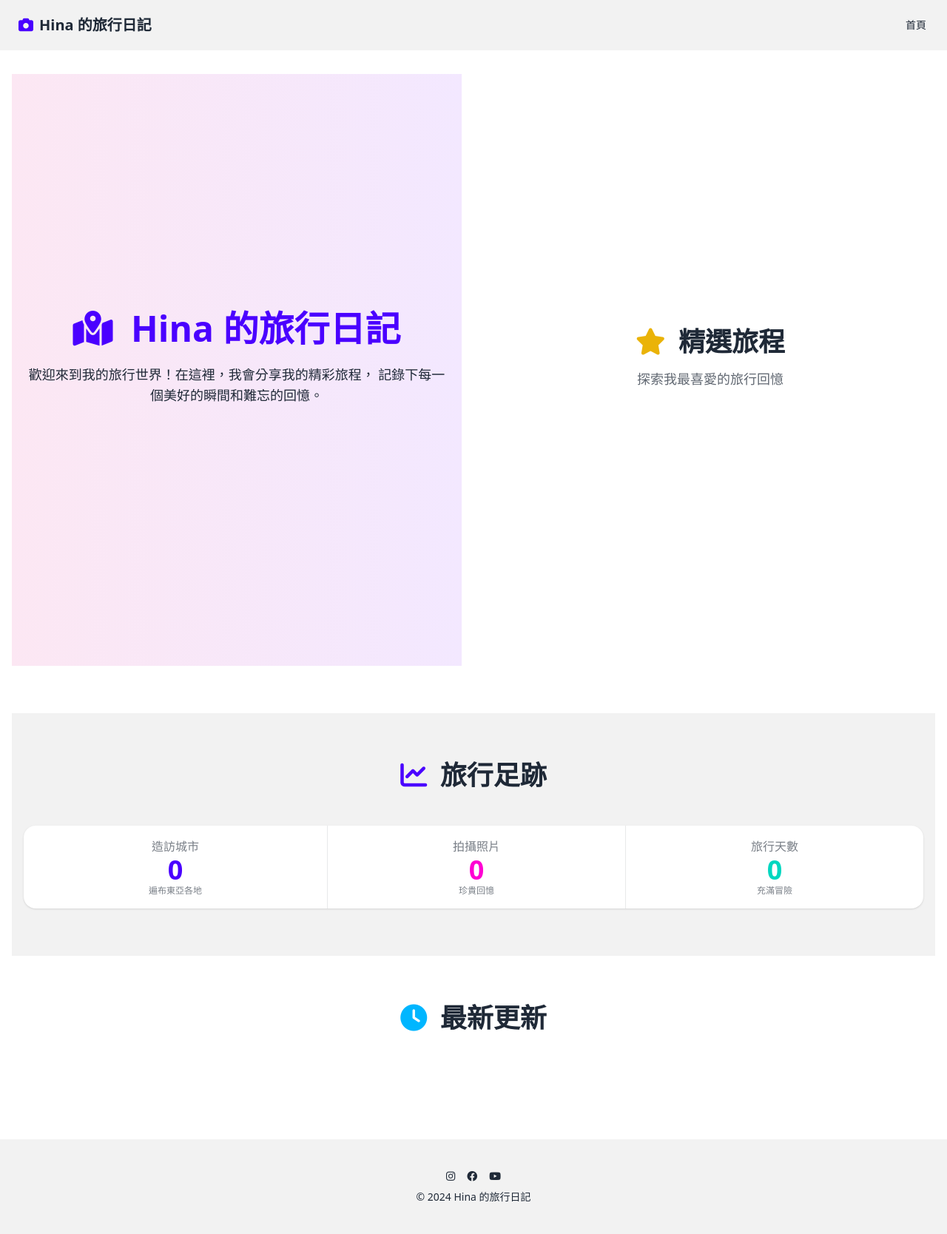
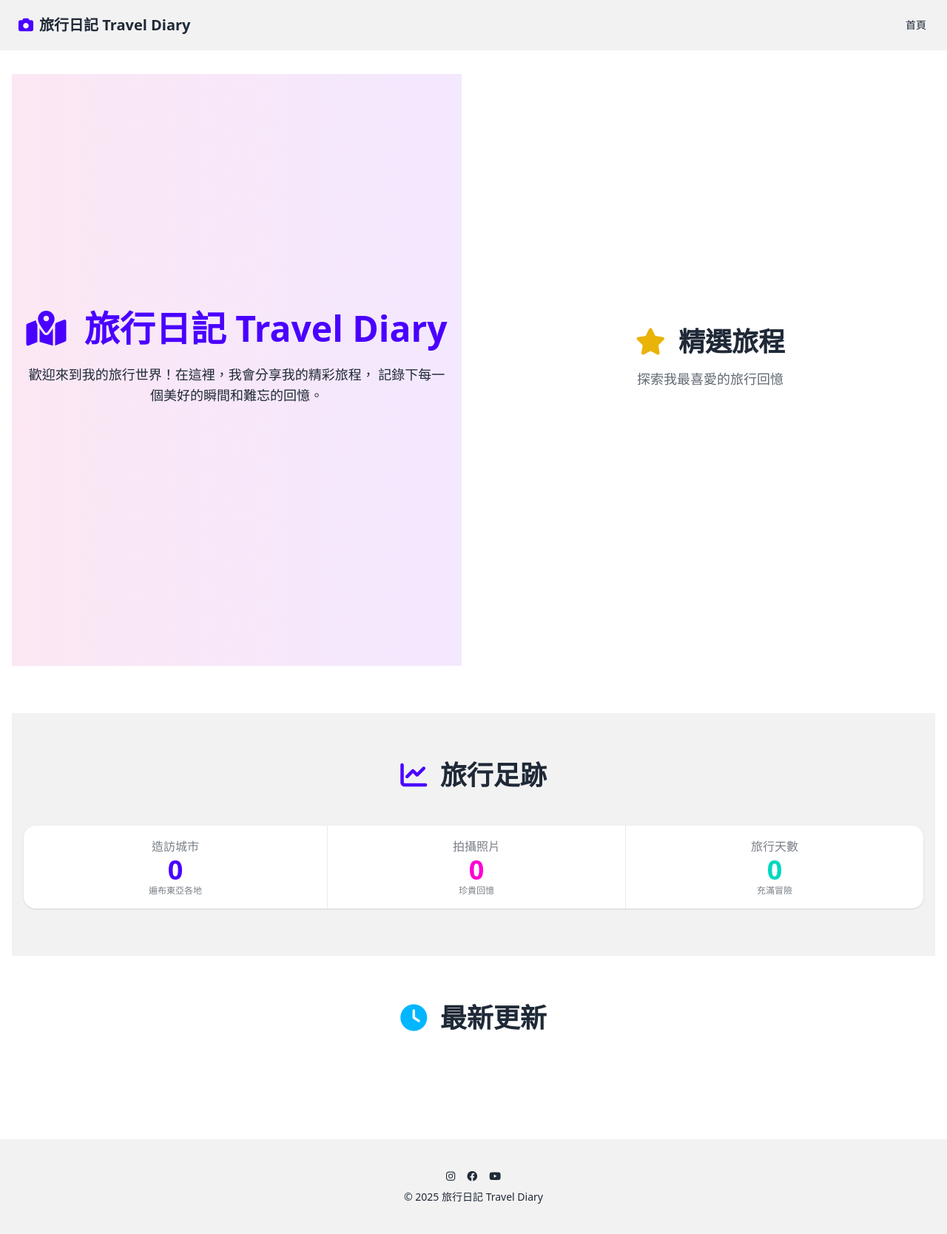
Before and after one commit to nickchen1998/HinaTravelDiary, a Django app: page / in a window 1280 px wide. Shown: the whole page at 74% size. Run offline with Django 5.2, Linux system fonts and the light colour scheme; data that the repository does not hold is empty; some libraries are stand-ins or nearby versions.

Commit message:
chore: update branding and improve localization settings
- Change the command in the docker-compose file to include the --reload option for gunicorn
- Update HTML title to use English text instead of the previous Chinese title
- Modify the branding text in multiple places to use "旅行日記 Travel Diary" instead of "Hina 的旅行日記"
- Update the copyright year in the footer to 2025 instead of 2024
- Adjust text in the homepage to replace the old branding with the new name

Signed-off-by: nickchen <nickchen@eland.com.tw>

```diff
--- a/docker-compose.yml
+++ b/docker-compose.yml
@@ -4,7 +4,7 @@ services:
   django:
     build: .
     container_name: hina-travel-diary-django
-    command: sh -c "python manage.py collectstatic --noinput && gunicorn HinaTravelDiary.wsgi:application --bind 0.0.0.0:8080 --workers 3"
+    command: sh -c "python manage.py collectstatic --noinput && gunicorn HinaTravelDiary.wsgi:application --bind 0.0.0.0:8080 --workers 3 --reload"
     expose:
       - 8080
     ports:
@@ -13,6 +13,7 @@ services:
       - ${MEDIA_DIR:-./media}:/app/media
       - ${SQLITE_DB:-./db.sqlite3}:/app/db.sqlite3
       - ./staticfiles:/app/staticfiles
+      - .:/app
     working_dir: /app
     restart: unless-stopped
 
--- a/templates/base.html
+++ b/templates/base.html
@@ -3,7 +3,7 @@
 <head>
     <meta charset="UTF-8">
     <meta name="viewport" content="width=device-width, initial-scale=1.0">
-    <title>Hina 的旅行日記</title>
+    <title>旅行日記 Travel Diary</title>
 
     <!-- Tailwind CSS -->
     <script src="https://cdn.tailwindcss.com"></script>
@@ -22,7 +22,7 @@
     <div class="flex-1">
         <a class="btn btn-ghost normal-case text-xl" href="/">
             <i class="fas fa-camera text-primary"></i>
-            Hina 的旅行日記
+            旅行日記 Travel Diary
         </a>
     </div>
     <div class="flex-none">
@@ -48,7 +48,7 @@
             <a class="link link-hover"><i class="fab fa-facebook"></i></a>
             <a class="link link-hover"><i class="fab fa-youtube"></i></a>
         </div>
-        <p>© 2024 Hina 的旅行日記</p>
+        <p>© 2025 旅行日記 Travel Diary</p>
     </div>
 </footer>
 
--- a/templates/home.html
+++ b/templates/home.html
@@ -9,7 +9,7 @@
                 <div class="text-center">
                     <h1 class="text-5xl font-bold text-primary mb-6">
                         <i class="fas fa-map-marked-alt mr-3"></i>
-                        Hina 的旅行日記
+                        旅行日記 Travel Diary
                     </h1>
                     <p class="text-lg mb-8">
                         歡迎來到我的旅行世界！在這裡，我會分享我的精彩旅程，
```
